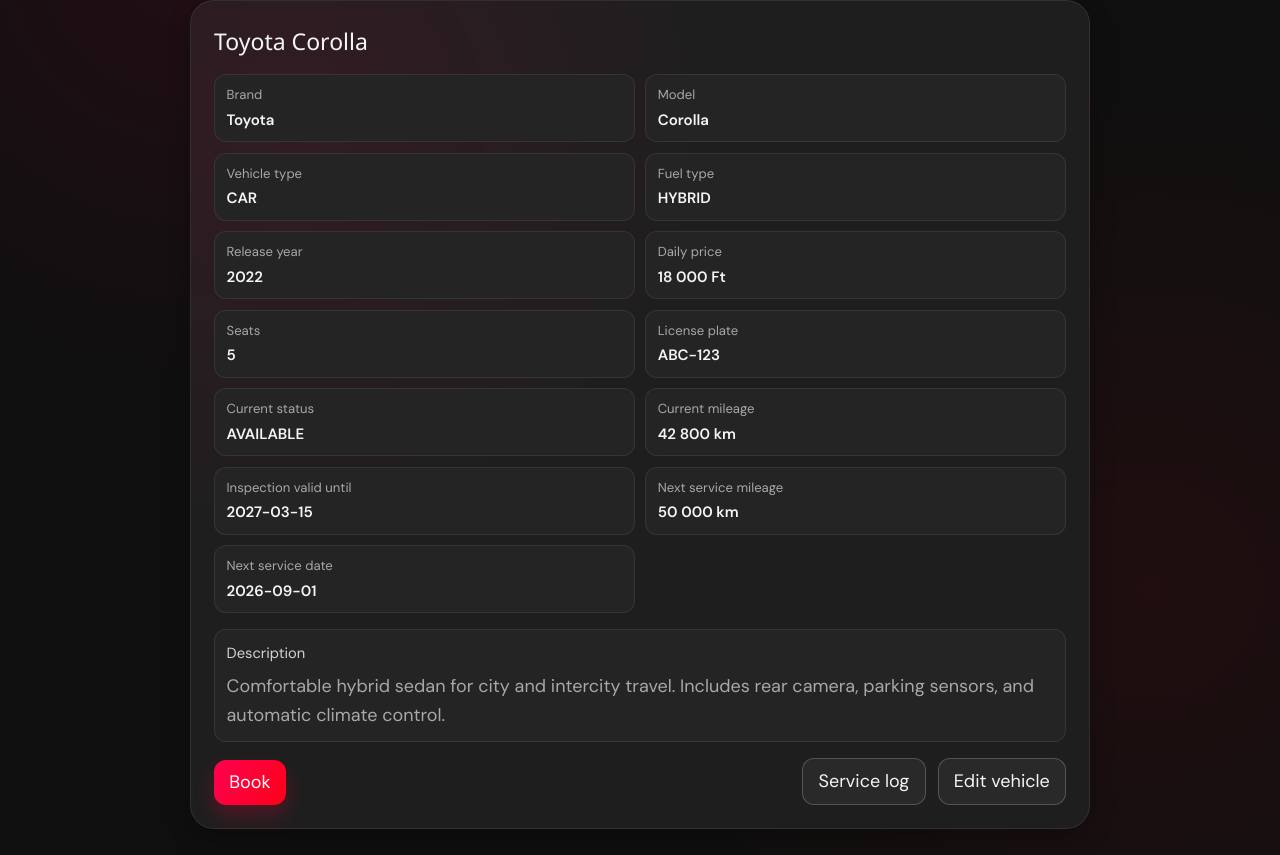
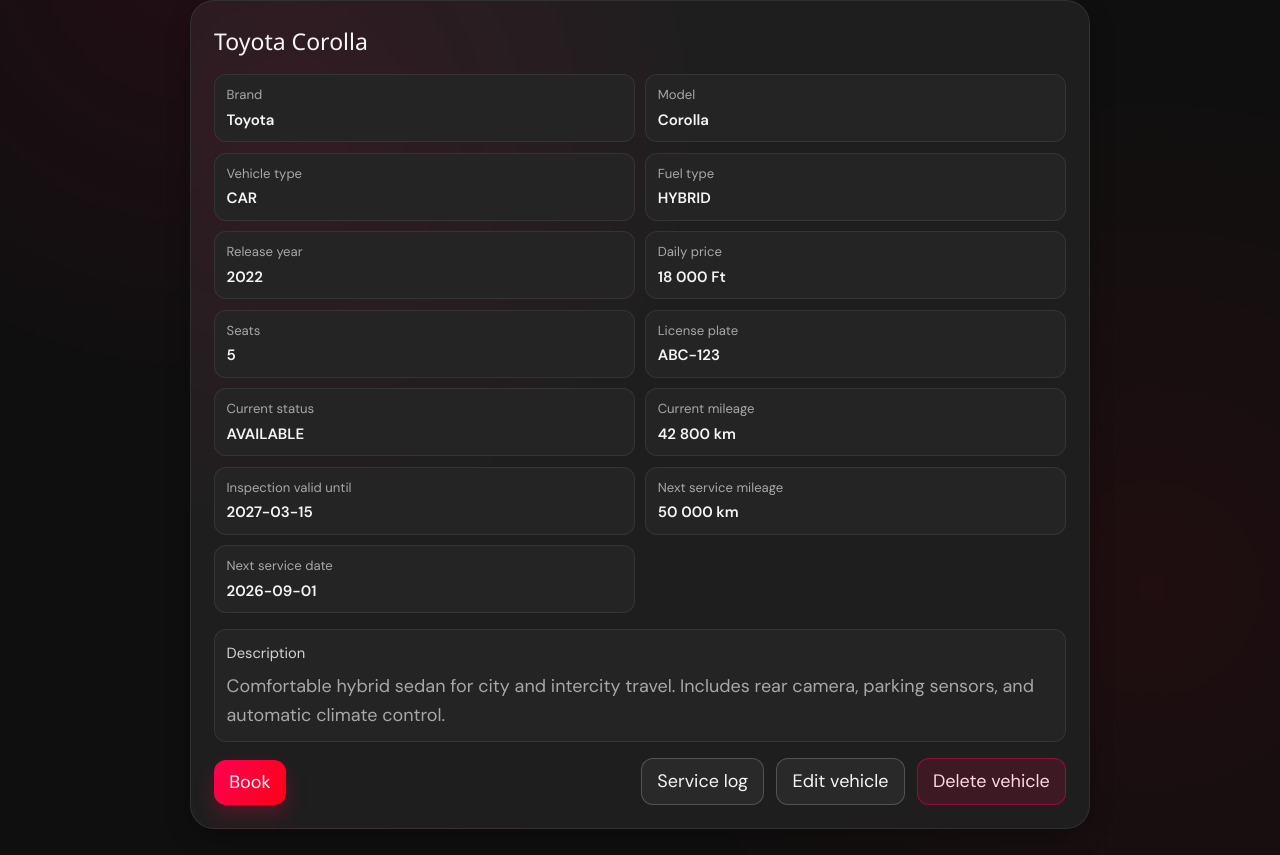
Before and after one commit to mrpanique/fleetfalcon-fms, an Angular app in the folder frontend/fleet-falcon-frontend/: page /admin/vehicles/1 in a window 1280 px wide. Shown: the part 211-1066 px from the top of the page. Built offline with nearby package versions, Linux system fonts and the light colour scheme; a web font is replaced by a local one.

Commit message:
feat: add delete buttons to admin/ vehicle details and employee list item

```diff
--- a/frontend/fleet-falcon-frontend/src/app/features/admin/components/employee-list-item/employee-list-item.css
+++ b/frontend/fleet-falcon-frontend/src/app/features/admin/components/employee-list-item/employee-list-item.css
@@ -75,6 +75,12 @@
   margin: 0.3rem 0 0;
 }
 
+.item-actions {
+  display: inline-flex;
+  align-items: center;
+  gap: 0.5rem;
+}
+
 .edit-btn {
   padding: 0.46rem 0.74rem;
   background: rgba(255, 255, 255, 0.04);
@@ -98,3 +104,27 @@
   border-color: rgba(255, 0, 80, 0.65);
   box-shadow: 0 0 0 4px rgba(255, 0, 68, 0.2);
 }
+
+.delete-btn {
+  padding: 0.46rem 0.74rem;
+  background: rgba(255, 0, 80, 0.14);
+  border: 1px solid rgba(255, 0, 80, 0.45);
+  color: #ffd8e4;
+  border-radius: var(--radius-md);
+  font-size: 0.86rem;
+  white-space: nowrap;
+  cursor: pointer;
+  transition: border-color 140ms ease, background-color 140ms ease, filter 140ms ease;
+}
+
+.delete-btn:hover {
+  border-color: rgba(255, 0, 80, 0.62);
+  background: rgba(255, 0, 80, 0.22);
+  filter: brightness(1.06);
+}
+
+.delete-btn:focus-visible {
+  outline: none;
+  border-color: rgba(255, 0, 80, 0.65);
+  box-shadow: 0 0 0 4px rgba(255, 0, 68, 0.2);
+}
--- a/frontend/fleet-falcon-frontend/src/app/features/admin/components/employee-list-item/employee-list-item.html
+++ b/frontend/fleet-falcon-frontend/src/app/features/admin/components/employee-list-item/employee-list-item.html
@@ -11,5 +11,8 @@
     <p class="employee-details">Driving license: {{ item.drivingLicenseNumber }}</p>
   </div>
 
-  <a [routerLink]="['/admin/employees', item.id, 'edit']" class="edit-btn">Edit</a>
+  <div class="item-actions">
+    <a [routerLink]="['/admin/employees', item.id, 'edit']" class="edit-btn">Edit</a>
+    <button type="button" class="delete-btn" (click)="onDelete($event)">Delete</button>
+  </div>
 </div>
--- a/frontend/fleet-falcon-frontend/src/app/features/admin/components/employee-list-item/employee-list-item.ts
+++ b/frontend/fleet-falcon-frontend/src/app/features/admin/components/employee-list-item/employee-list-item.ts
@@ -1,4 +1,4 @@
-import { Component, Input } from '@angular/core';
+import { Component, EventEmitter, Input, Output } from '@angular/core';
 import { CommonModule } from '@angular/common';
 import { RouterLink } from '@angular/router';
 import { AdminEmployeeListItem } from './employee-list-item.model';
@@ -12,4 +12,10 @@
 })
 export class AdminEmployeeListItemComponent {
   @Input({ required: true }) item!: AdminEmployeeListItem;
+  @Output() delete = new EventEmitter<string>();
+
+  protected onDelete(event: Event): void {
+    event.preventDefault();
+    this.delete.emit(this.item.id);
+  }
 }
--- a/frontend/fleet-falcon-frontend/src/app/features/admin/components/employee-list/employee-list.html
+++ b/frontend/fleet-falcon-frontend/src/app/features/admin/components/employee-list/employee-list.html
@@ -2,7 +2,7 @@
   @if (employees.length > 0) {
     @for (employee of employees; track employee.id) {
       <li class="employee-item">
-        <app-admin-employee-list-item [item]="employee" />
+        <app-admin-employee-list-item [item]="employee" (delete)="delete.emit($event)" />
       </li>
     }
   } @else {
--- a/frontend/fleet-falcon-frontend/src/app/features/admin/components/employee-list/employee-list.ts
+++ b/frontend/fleet-falcon-frontend/src/app/features/admin/components/employee-list/employee-list.ts
@@ -1,4 +1,4 @@
-import { Component, Input } from '@angular/core';
+import { Component, EventEmitter, Input, Output } from '@angular/core';
 import { CommonModule } from '@angular/common';
 import { AdminEmployeeListItemComponent } from '../employee-list-item/employee-list-item';
 import { AdminEmployeeListItem } from '../employee-list-item/employee-list-item.model';
@@ -12,4 +12,5 @@
 })
 export class AdminEmployeeListComponent {
   @Input({ required: true }) employees!: AdminEmployeeListItem[];
+  @Output() delete = new EventEmitter<string>();
 }
--- a/frontend/fleet-falcon-frontend/src/app/features/admin/employees-page/admin-employees-page.html
+++ b/frontend/fleet-falcon-frontend/src/app/features/admin/employees-page/admin-employees-page.html
@@ -42,7 +42,7 @@
     <article class="admin-employees-card" aria-labelledby="employees-list-title">
       <h2 id="employees-list-title" class="card-title">Employee list</h2>
 
-      <app-admin-employee-list [employees]="filteredEmployees()" />
+      <app-admin-employee-list [employees]="filteredEmployees()" (delete)="deleteEmployee($event)" />
     </article>
   </div>
 </section>
--- a/frontend/fleet-falcon-frontend/src/app/features/admin/employees-page/admin-employees-page.ts
+++ b/frontend/fleet-falcon-frontend/src/app/features/admin/employees-page/admin-employees-page.ts
@@ -83,4 +83,21 @@
   protected setEmployeeIdFilter(value: string): void {
     this.employeeIdFilter.set(value);
   }
+
+  protected deleteEmployee(employeeId: string): void {
+    const employee = this.employees().find((item) => item.id === employeeId);
+    if (!employee) {
+      return;
+    }
+
+    const shouldDelete = window.confirm(
+      `Delete employee "${employee.name}" (${employee.employeeId})?`
+    );
+
+    if (!shouldDelete) {
+      return;
+    }
+
+    this.employees.update((items) => items.filter((item) => item.id !== employeeId));
+  }
 }
--- a/frontend/fleet-falcon-frontend/src/app/features/employee/vehicle-details-page/employee-vehicle-details-page.css
+++ b/frontend/fleet-falcon-frontend/src/app/features/employee/vehicle-details-page/employee-vehicle-details-page.css
@@ -143,6 +143,32 @@
   filter: brightness(1.1);
 }
 
+.delete-btn {
+  display: inline-flex;
+  align-items: center;
+  justify-content: center;
+  border-radius: var(--radius-md);
+  border: 1px solid rgba(255, 0, 80, 0.45);
+  color: #ffd8e4;
+  text-decoration: none;
+  padding: 0.58rem 0.95rem;
+  background: rgba(255, 0, 80, 0.14);
+  cursor: pointer;
+  transition: border-color 160ms ease, background-color 160ms ease, filter 160ms ease;
+}
+
+.delete-btn:hover {
+  border-color: rgba(255, 0, 80, 0.62);
+  background: rgba(255, 0, 80, 0.22);
+  filter: brightness(1.1);
+}
+
+.delete-btn:focus-visible {
+  outline: none;
+  border-color: rgba(255, 0, 80, 0.8);
+  box-shadow: 0 0 0 4px rgba(255, 0, 80, 0.2);
+}
+
 .book-btn {
   display: inline-flex;
   align-items: center;
--- a/frontend/fleet-falcon-frontend/src/app/features/employee/vehicle-details-page/employee-vehicle-details-page.html
+++ b/frontend/fleet-falcon-frontend/src/app/features/employee/vehicle-details-page/employee-vehicle-details-page.html
@@ -40,6 +40,7 @@
           <div class="admin-right-actions">
             <a [routerLink]="['/admin/vehicles', vehicleId(), 'service-log']" class="service-log-btn">Service log</a>
             <a [routerLink]="['/admin/vehicles', vehicleId(), 'edit']" class="edit-btn">Edit vehicle</a>
+            <button type="button" class="delete-btn" (click)="deleteVehicle()">Delete vehicle</button>
           </div>
         }
       </div>
--- a/frontend/fleet-falcon-frontend/src/app/features/employee/vehicle-details-page/employee-vehicle-details-page.ts
+++ b/frontend/fleet-falcon-frontend/src/app/features/employee/vehicle-details-page/employee-vehicle-details-page.ts
@@ -21,4 +21,17 @@
   protected readonly isAdmin = computed(() => {
     return this.router.url.includes('/admin/');
   });
+
+  protected deleteVehicle(): void {
+    if (!this.isAdmin()) {
+      return;
+    }
+
+    const shouldDelete = window.confirm(`Delete vehicle ${this.vehicleId()}?`);
+    if (!shouldDelete) {
+      return;
+    }
+
+    this.router.navigate(['/admin/vehicles']);
+  }
 }
```
